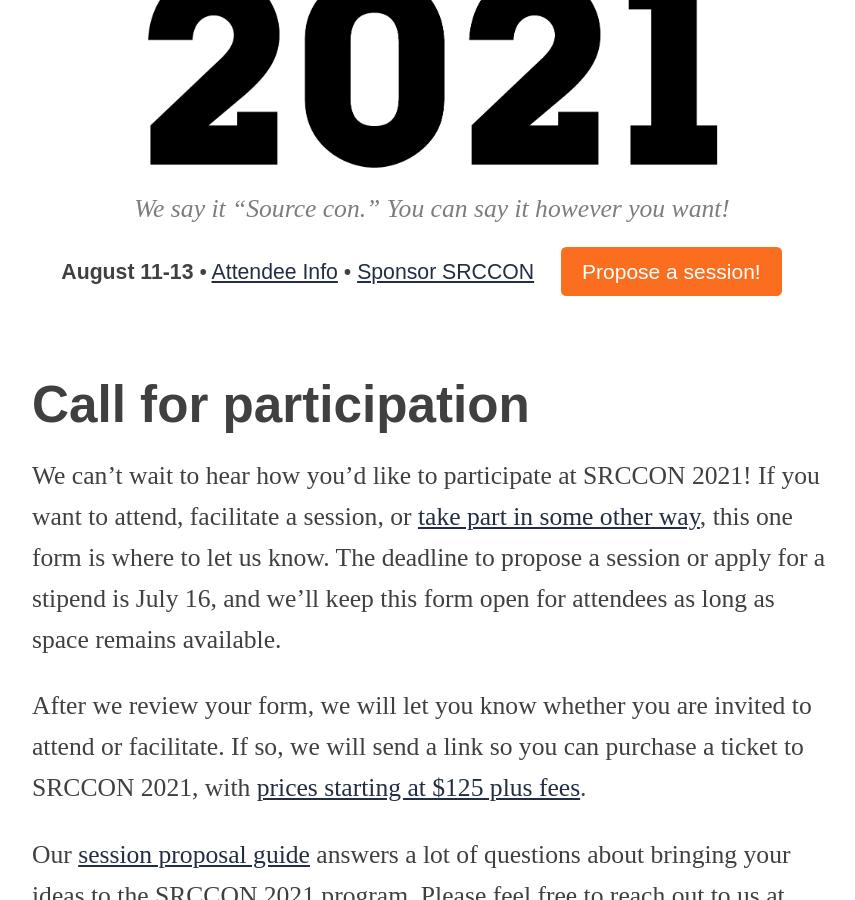
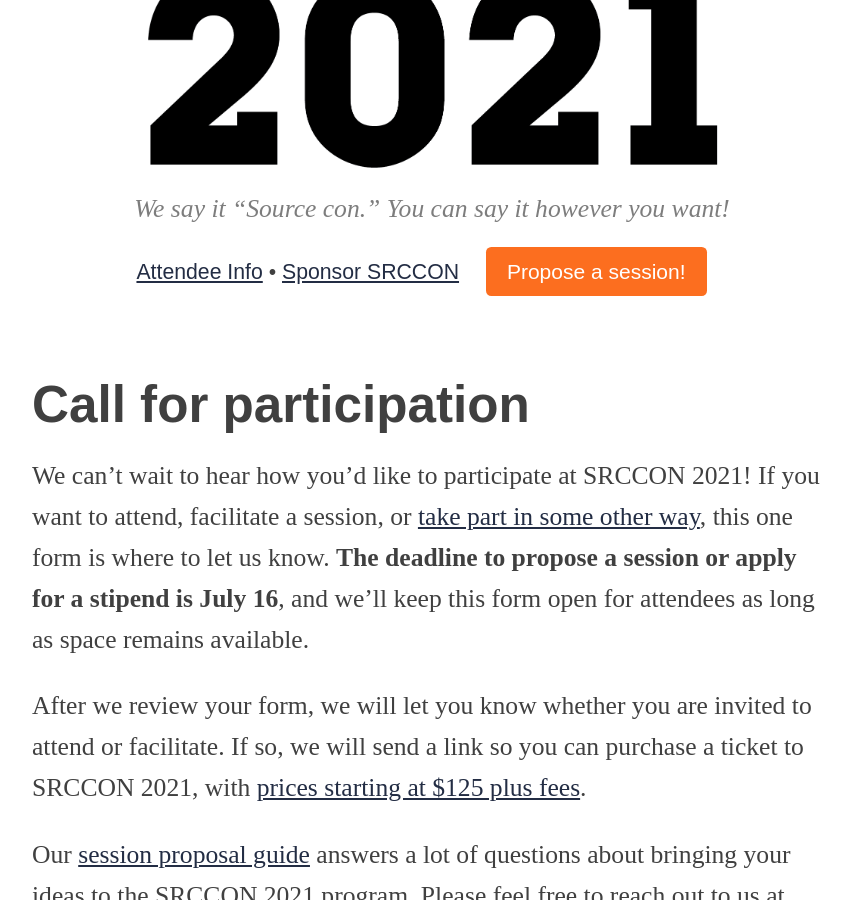
Before and after one commit to OpenNews/srccon-2021, a Jekyll site: the page built from participation_form.md, in a window 1280 px wide and 900 px high, scrolled down 259 px. Shown: the whole window, without its empty margins (208-1063 px from the left). Built offline with Jekyll 4.4.1, drawn with Linux system fonts in a browser that asks for light colours; some web fonts are replaced; a script that is not in the unit is left out.

Commit message:
bolding in cfp and no more dates in header

```diff
--- a/_layouts/simple_layout.html
+++ b/_layouts/simple_layout.html
@@ -48,7 +48,7 @@
             </div>
             {% if page.section == 'homepage' %}<p class="big-type">A participant-led conference from <a href="https://opennews.org">OpenNews</a> for&nbsp;journalists who want to transform their work, their organizations, and their communities.</p>{% endif %}
             <div class="sub-nav">
-                <strong>August 11-13</strong> • <a href="/attendees">Attendee Info</a> • <a href="/sponsors">Sponsor SRCCON</a>
+                <a href="/attendees">Attendee Info</a> • <a href="/sponsors">Sponsor SRCCON</a>
                 {% if page.cta_button_text %}
                 <a href="{{ page.cta_button_link }}" class="button">{{ page.cta_button_text }}</a>
                 {% else %}
--- a/participation_form.md
+++ b/participation_form.md
@@ -6,7 +6,7 @@
 
 # Call for participation
 
-We can't wait to hear how you'd like to participate at SRCCON 2021! If you want to attend, facilitate a session, or [take part in some other way](/attendees), this one form is where to let us know. The deadline to propose a session or apply for a stipend is July 16, and we'll keep this form open for attendees as long as space remains available.
+We can't wait to hear how you'd like to participate at SRCCON 2021! If you want to attend, facilitate a session, or [take part in some other way](/attendees), this one form is where to let us know. **The deadline to propose a session or apply for a stipend is July 16**, and we'll keep this form open for attendees as long as space remains available.
 
 After we review your form, we will let you know whether you are invited to attend or facilitate. If so, we will send a link so you can purchase a ticket to SRCCON 2021, with <a href="/attendees/#tickets">prices starting at $125 plus fees</a>.
 
```
